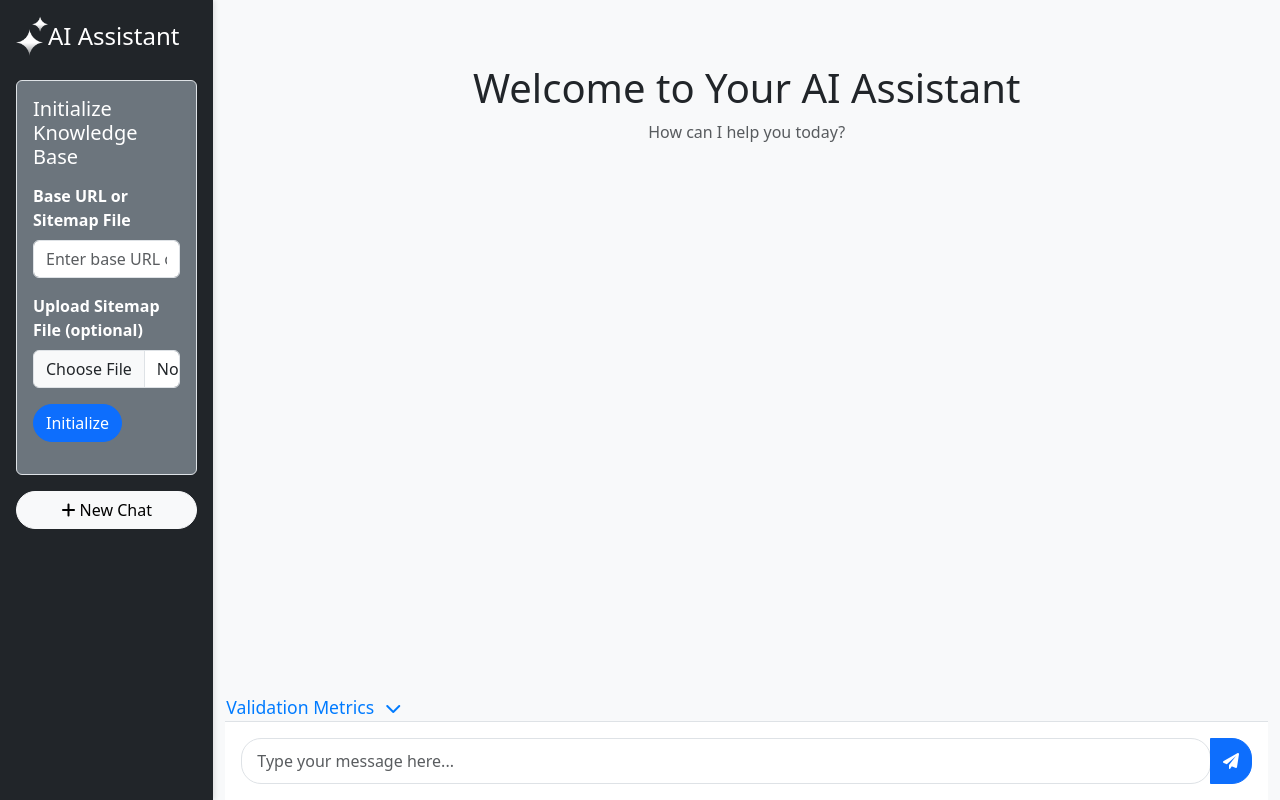
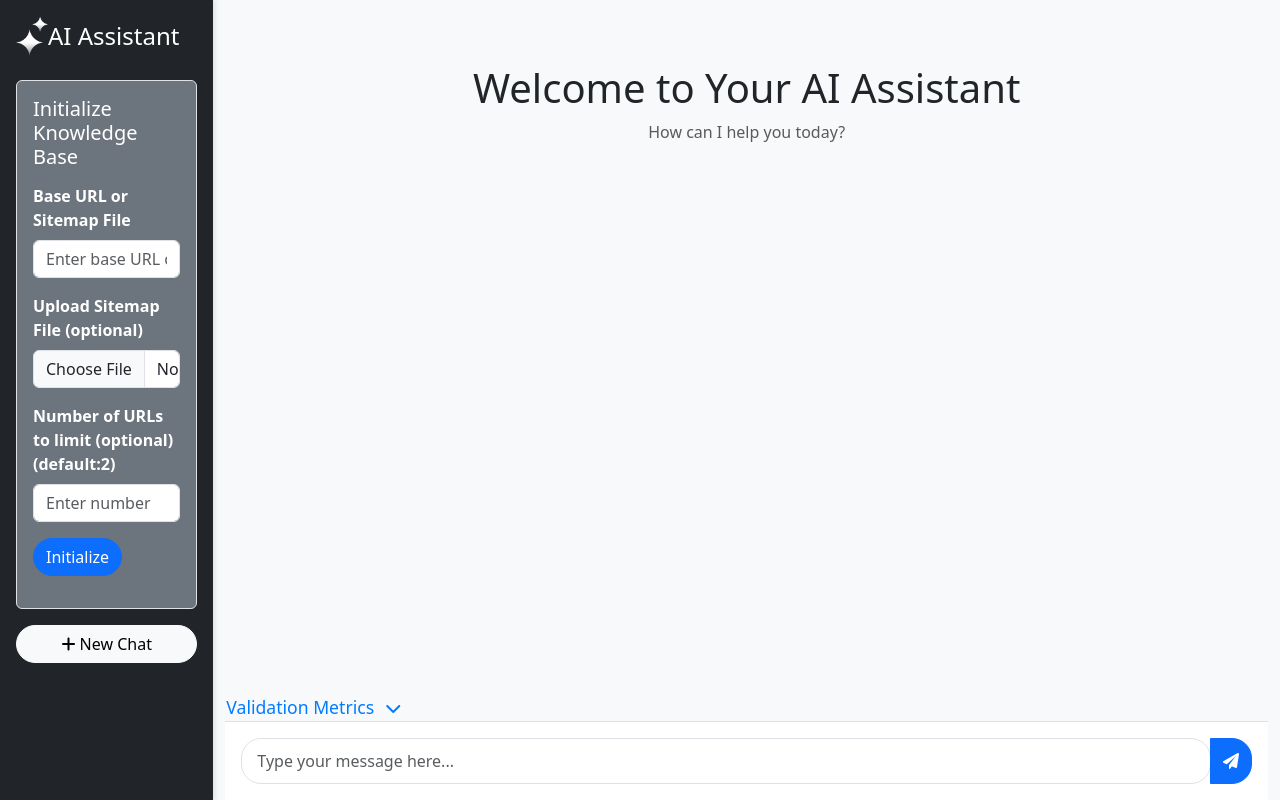
Before and after one commit to BouajilaHamza/site-ai-assistant-integration, a FastAPI app: page / in a window 1280 px wide. Run offline with FastAPI, Linux system fonts and the light colour scheme; parts of the project's set-up code (start-up, migrations or seed data) failed here and were passed over; some libraries are stand-ins or nearby versions.

Commit message:
implement limit url input in context handler

```diff
--- a/backend/api/handlers/context.py
+++ b/backend/api/handlers/context.py
@@ -29,8 +29,8 @@ async def get_context(
 
         logger.debug(f"Initializing knowledge base with: {base_url}")
         docs = await initialize_knowledge_base(base_url, urls_limit)
-        if not docs:
-            raise HTTPException(status_code=400, detail="No documents loaded from sitemap!")
+        # if not docs:
+        #     raise HTTPException(status_code=400, detail="No documents loaded from sitemap!")
         return {"message": "Context initialized successfully", "total_documents": len(docs)}
 
     except Exception as e:
--- a/static/js/main.js
+++ b/static/js/main.js
@@ -168,13 +168,17 @@ document.addEventListener('DOMContentLoaded', function() {
 
         const baseUrlOrPath = document.getElementById("base-url-or-path").value;
         const sitemapFile = document.getElementById("sitemap-file").files[0];
+        const nb_urls_limit = document.getElementById("nb-urls-limit").value;
         const formData = new FormData();
 
         if (baseUrlOrPath) {
-            formData.append("base_url_or_path", baseUrlOrPath);
+            formData.append("base_url", baseUrlOrPath);
         }
         if (sitemapFile) {
             formData.append("sitemap_file", sitemapFile);
+        }
+        if (nb_urls_limit) {
+            formData.append("nb_urls_limit", nb_urls_limit);
         }
 
         const responseContainer = document.getElementById("context-response");
--- a/templates/index.html
+++ b/templates/index.html
@@ -29,6 +29,10 @@
                         <div class="mb-3">
                             <label for="sitemap-file" class="form-label">Upload Sitemap File (optional)</label>
                             <input type="file" class="form-control" id="sitemap-file">
+                        </div>
+                        <div class="mb-3">
+                            <label for="nb-urls-limit" class="form-label">Number of URLs to limit (optional) (default:2)</label>
+                            <input type="number" class="form-control" id="nb-urls-limit" placeholder="Enter number of URLs to limit (optional)">
                         </div>
                         <button type="submit" class="btn btn-primary">Initialize</button>
                     </form>
```
Also changed, not shown: backend/services/context_service.py (+5 -5 lines).
